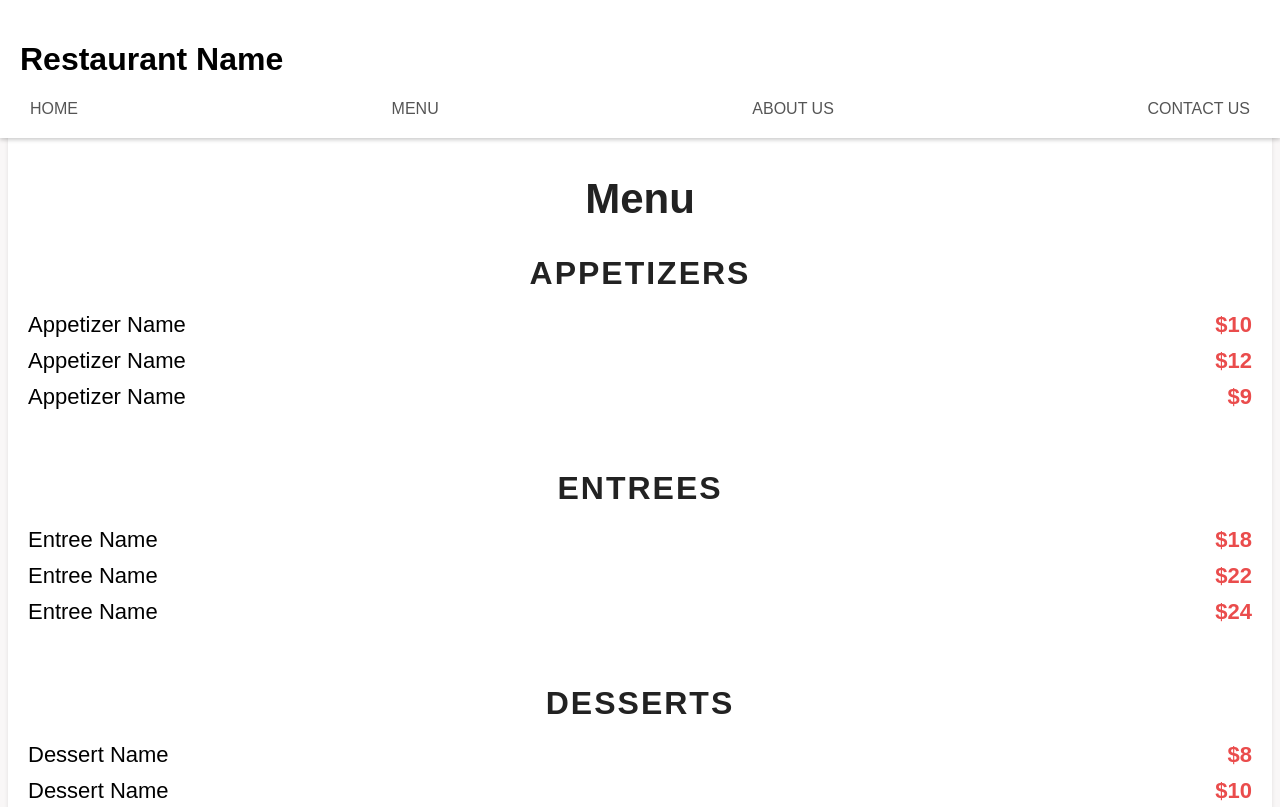
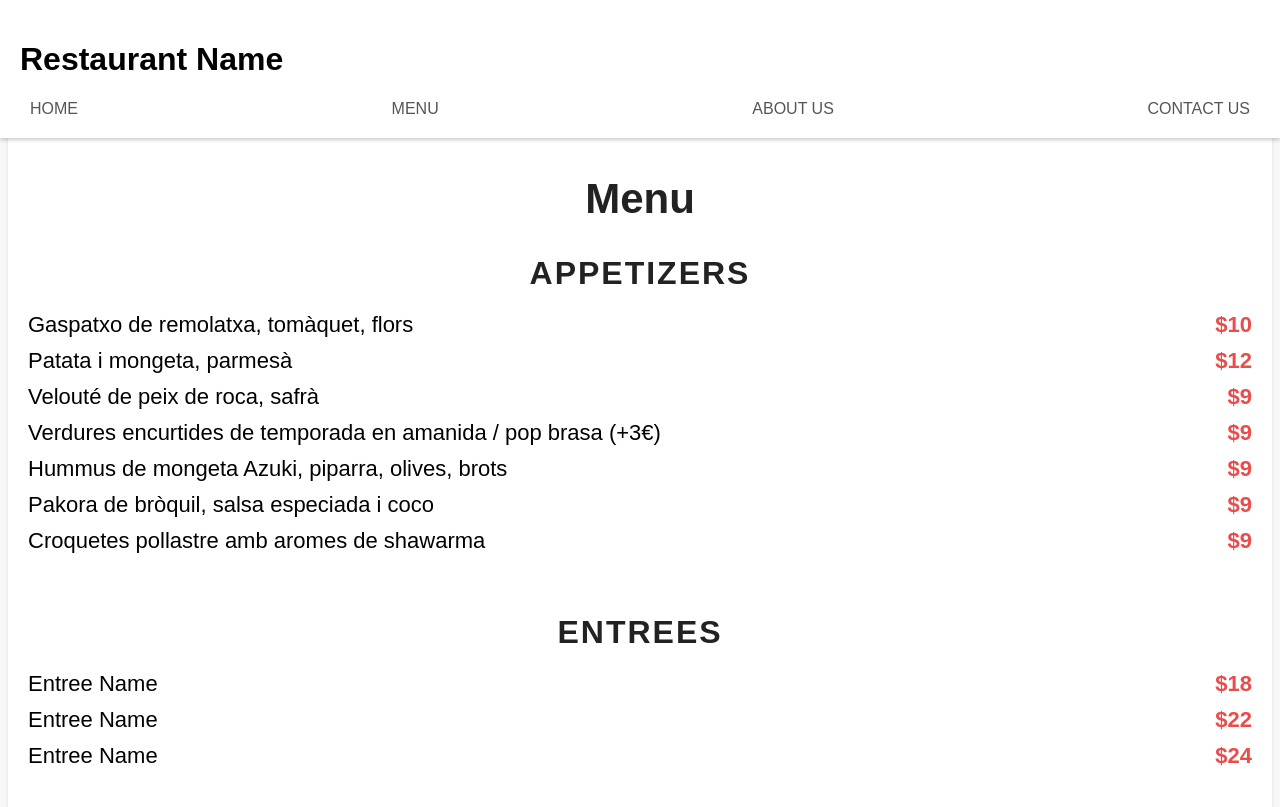
Before and after one commit to DavidSakal0/trial3, a plain HTML site: page index.html in a window 1280 px wide. Shown: the top 807 px of the page. Drawn offline with Linux system fonts and the light colour scheme.

Commit message:
Update index.html

```diff
--- a/index.html
+++ b/index.html
@@ -22,9 +22,14 @@
 		<section>
 			<h3>Appetizers</h3>
 			<ul>
-				<li><span>Appetizer Name</span><span>$10</span></li>
-				<li><span>Appetizer Name</span><span>$12</span></li>
-				<li><span>Appetizer Name</span><span>$9</span></li>
+				<li><span>Gaspatxo de remolatxa, tomàquet, flors</span><span>$10</span></li>
+				<li><span>Patata i mongeta, parmesà</span><span>$12</span></li>
+				<li><span>Velouté de peix de roca, safrà</span><span>$9</span></li>
+				<li><span>Verdures encurtides de temporada en amanida / pop brasa (+3€)</span><span>$9</span></li>
+				<li><span>Hummus de mongeta Azuki, piparra, olives, brots</span><span>$9</span></li>
+				<li><span>Pakora de bròquil, salsa especiada i coco</span><span>$9</span></li>
+				<li><span>Croquetes pollastre amb aromes de shawarma</span><span>$9</span></li>
+
 			</ul>
 		</section>
 
```
